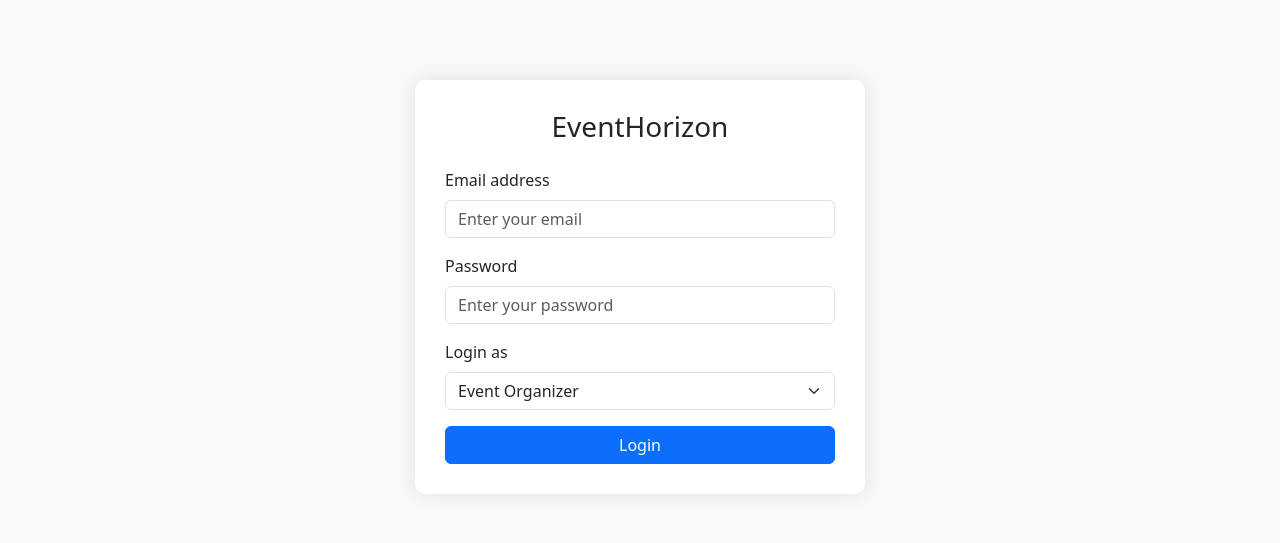
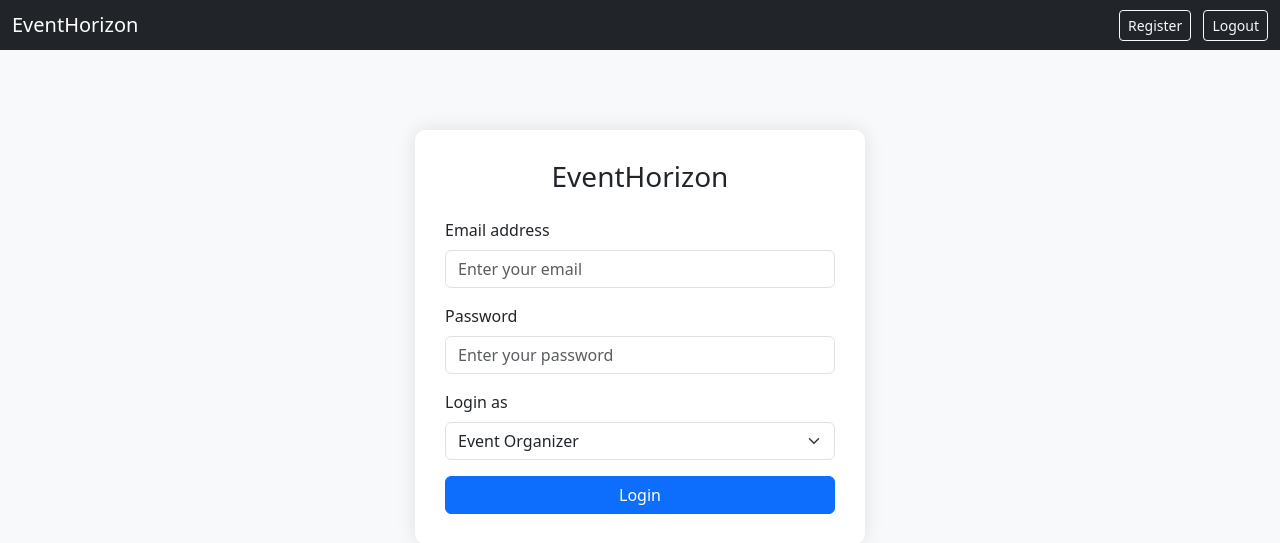
Before and after one commit to frhnahnr/eventportal, a Flask app: page /login in a window 1280 px wide. Shown: the top 543 px of the page. Run offline with Flask 3, Linux system fonts and the light colour scheme.

Commit message:
Update login.html

```diff
--- a/templates/login.html
+++ b/templates/login.html
@@ -19,6 +19,20 @@
 </head>
 <body>
 
+<!-- EventHorizon Navbar -->
+<nav class="navbar navbar-dark bg-dark">
+    <div class="container-fluid d-flex justify-content-between align-items-center">
+        <span class="navbar-brand mb-0 h1">EventHorizon</span>
+        <div>
+            <a href="/register" class="btn btn-outline-light btn-sm me-2">Register</a>
+            <form action="/logout" method="post" style="display:inline;">
+                <button type="submit" class="btn btn-outline-light btn-sm">Logout</button>
+            </form>
+        </div>
+    </div>
+</nav>
+
+<!-- Login Box -->
 <div class="container login-container">
     <h3 class="text-center mb-4">EventHorizon</h3>
 
```
